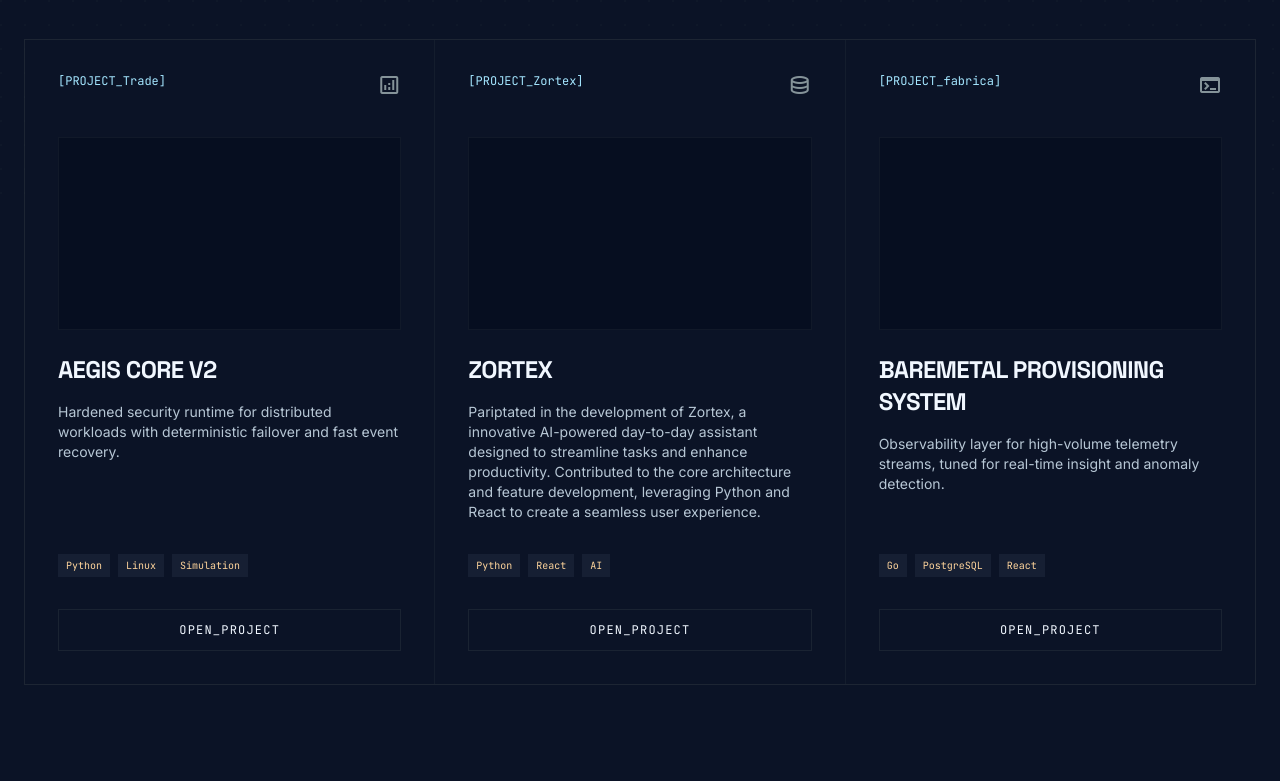
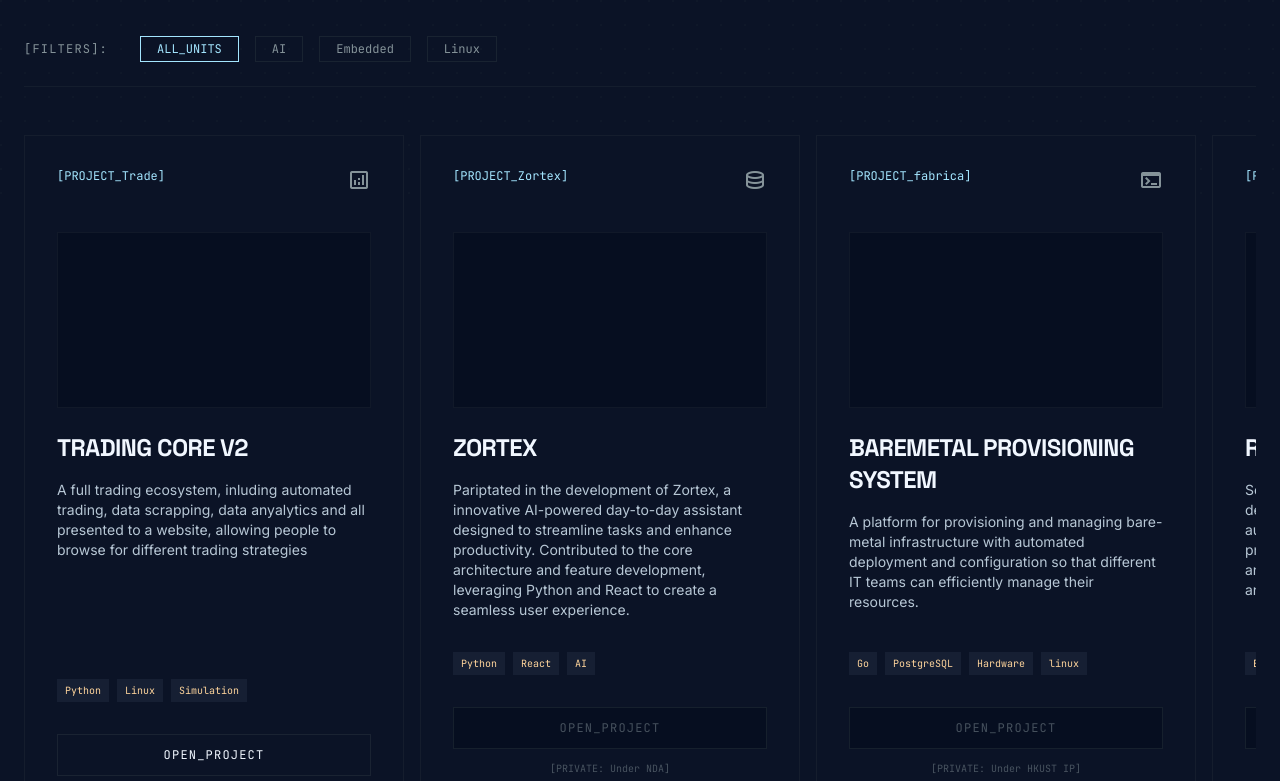
Before and after one commit to riggy420/riggy420.github.io, a React (Vite) app: page / in a window 1280 px wide. Shown: the part 600-1381 px from the top of the page. Built offline with nearby package versions, Linux system fonts and the light colour scheme.

Commit message:
Modified

```diff
--- a/package.json
+++ b/package.json
@@ -9,7 +9,8 @@
     "build": "tsc -b && vite build",
     "lint": "eslint .",
     "preview": "vite preview",
-    "predeploy": "npm run build", "deploy": "gh-pages -d dist"
+    "predeploy": "npm run build",
+    "deploy": "gh-pages -d dist"
   },
   "dependencies": {
     "react": "^19.2.4",
--- a/src/data/about.ts
+++ b/src/data/about.ts
@@ -4,7 +4,7 @@ export const stackGroups: StackGroup[] = [
   {
     id: 'CORE_LOGIC',
     title: 'Functional Programming',
-    description: 'TypeScript, Rust, and Go. Scalable, type-safe architectures designed for concurrency and reliability.',
+    description: 'TypeScript and Go. Scalable, type-safe architectures designed for concurrency and reliability.',
     icon: 'terminal',
   },
   {
@@ -23,7 +23,7 @@ export const stackGroups: StackGroup[] = [
   {
     id: 'PROGRAMMING_LANGUAGES',
     title: 'Programming Languages',
-    description: 'TypeScript, and Go. Scalable, type-safe architectures designed for concurrency and reliability.',
+    description: 'TypeScript and Go. Scalable, type-safe architectures designed for concurrency and reliability.',
     icon: 'code',
   },
   {
--- a/src/data/portfolio.ts
+++ b/src/data/portfolio.ts
@@ -5,15 +5,18 @@ export const navItems: NavItem[] = [
   { label: 'ABOUT', href: '/about' },
 ]
 
-export const projectFilters = ['ALL_UNITS', 'NEURAL_NETS', 'BLOCKCHAIN_CORES', 'INTERFACE_HUD']
+export const projectFilters = ['ALL_UNITS', 'AI', 'Embedded', 'Linux']
 
 export const projects: Project[] = [
   {
     id: 'PROJECT_Trade',
-    title: 'Aegis Core V2',
-    description: 'Hardened security runtime for distributed workloads with deterministic failover and fast event recovery.',
+    title: 'Trading Core V2',
+    description: 'A full trading ecosystem, inluding automated trading, data scrapping, data anyalytics and all presented to a website, allowing people to browse for different trading strategies ',
     tags: ['Python', 'Linux', 'Simulation'],
     icon: 'analytics',
+    link: "https://github.com/riggy420/library",
+    isPrivate: false,
+    privateReason: 'Client confidentiality',
   },
   {
     id: 'PROJECT_Zortex',
@@ -21,13 +24,30 @@ export const projects: Project[] = [
     description: 'Pariptated in the development of Zortex, a innovative AI-powered day-to-day assistant designed to streamline tasks and enhance productivity. Contributed to the core architecture and feature development, leveraging Python and React to create a seamless user experience.',
     tags: ['Python', 'React', 'AI'],
     icon: 'database',
+    link: "#",
+    isPrivate: true,
+    privateReason: "Under NDA"
   },
   {
     id: 'PROJECT_fabrica',
     title: 'Baremetal Provisioning System',
-    description: 'Observability layer for high-volume telemetry streams, tuned for real-time insight and anomaly detection.',
-    tags: ['Go', 'PostgreSQL', 'React'],
+    description: 'A platform for provisioning and managing bare-metal infrastructure with automated deployment and configuration so that different IT teams can efficiently manage their resources.',
+    tags: ['Go', 'PostgreSQL', 'Hardware',"linux"],
     icon: 'terminal',
+    link: "#",
+    isPrivate: true,
+    privateReason: 'Under HKUST IP',
+
+  },
+  {
+    id: 'PROJECT_float',
+    title: 'ROV - float',
+    description: 'Served under HKUST Robotics team and designed and architected a mini-ROV that can auto-deploy and measure temperature, time, pressure and depth in extreme environments and report the data. A 240p high resolution analog videos was trasnmitted for inspection',
+    tags: ['Embedded', 'Hardware', 'C++'],
+    icon: 'hardware',
+    link: "#",
+    isPrivate: true,
+    privateReason: 'Other team has exclusive rights',
   },
 ]
 
--- a/src/pages/AboutPage.tsx
+++ b/src/pages/AboutPage.tsx
@@ -46,7 +46,8 @@ export function AboutPage() {
           <div className="relative md:col-span-4">
             <div className="relative aspect-[3/4] overflow-hidden border border-outline-variant/20 bg-surface-container-lowest">
               <div className="absolute inset-0 bg-gradient-to-b from-primary/20 via-transparent to-background" />
-              <div className="absolute bottom-4 left-4 font-mono text-[10px] text-primary/60">SYSTEM_IMAGE_01.RAW</div>
+              <img src="/profile.jpeg" alt="Profile" className="h-full w-full object-cover object-[25%-75%]" />
+              <div className="absolute bottom-4 left-4 font-mono text-[10px] text-primary/60">It's me</div>
             </div>
             <div className="absolute -right-4 -top-4 h-24 w-24 border-r border-t border-primary/40" />
           </div>
--- a/src/pages/PortfolioPage.tsx
+++ b/src/pages/PortfolioPage.tsx
@@ -1,7 +1,39 @@
+import { useMemo, useState } from 'react'
 import { capabilities, projectFilters, projects } from '@/data/portfolio'
 import { SectionTitle } from '@/components/ui/SectionTitle'
 
 export function PortfolioPage() {
+  const [selectedFilter, setSelectedFilter] = useState(projectFilters[0] ?? 'ALL_UNITS')
+
+  const handleOpenProject = (link: string, isPrivate?: boolean) => {
+    if (isPrivate) {
+      return
+    }
+
+    if (!link || link === '#') {
+      return
+    }
+
+    if (link.startsWith('http://') || link.startsWith('https://')) {
+      window.open(link, '_blank', 'noopener,noreferrer')
+      return
+    }
+
+    window.location.assign(link)
+  }
+
+  const filteredProjects = useMemo(() => {
+    if (selectedFilter === 'ALL_UNITS') {
+      return projects
+    }
+
+    const normalizedFilter = selectedFilter.toLowerCase()
+
+    return projects.filter((project) =>
+      project.tags.some((tag) => tag.toLowerCase() === normalizedFilter),
+    )
+  }, [selectedFilter])
+
   return (
     <>
       <section className="mx-auto max-w-7xl px-6 pb-16 pt-24">
@@ -14,6 +46,8 @@ export function PortfolioPage() {
             DIGITAL
             <br />
             ARCHITECT
+            <br />
+            Ricky
           </h1>
           <p className="max-w-2xl text-lg leading-relaxed text-on-surface-variant">
             Building resilient platforms, high-fidelity interfaces, and deployment pipelines engineered for long-term scale.
@@ -23,17 +57,19 @@ export function PortfolioPage() {
 
       <section className="mx-auto mb-12 max-w-7xl px-6">
         <div className="flex flex-wrap items-center gap-4 border-b border-outline-variant/20 pb-6">
-          <span className="mr-4 font-mono text-xs uppercase tracking-widest text-outline">[FILTER_MODULE]:</span>
-          {projectFilters.map((filter, index) => (
+          <span className="mr-4 font-mono text-xs uppercase tracking-widest text-outline">[FILTERS]:</span>
+          {projectFilters.map((filter) => (
             <button
               key={filter}
               className={[
                 'border px-4 py-1 font-mono text-xs transition-colors',
-                index === 0
+                selectedFilter === filter
                   ? 'border-primary text-primary hover:bg-primary/10'
                   : 'border-outline-variant/30 text-outline hover:border-primary hover:text-primary',
               ].join(' ')}
               type="button"
+              aria-pressed={selectedFilter === filter}
+              onClick={() => setSelectedFilter(filter)}
             >
               {filter}
             </button>
@@ -42,11 +78,17 @@ export function PortfolioPage() {
       </section>
 
       <section className="mx-auto max-w-7xl px-6 pb-24">
-        <div className="grid grid-cols-1 gap-px border border-outline-variant/20 bg-outline-variant/20 md:grid-cols-2 lg:grid-cols-3">
-          {projects.map((project) => (
+        {filteredProjects.length === 0 ? (
+          <div className="border border-outline-variant/30 bg-surface p-8 text-center font-mono text-xs uppercase tracking-widest text-outline">
+            NO_PROJECTS_FOUND_FOR_{selectedFilter}
+          </div>
+        ) : (
+          <div className="overflow-x-auto pb-4">
+            <div className="flex min-w-max gap-4">
+              {filteredProjects.map((project) => (
                 <article
                   key={project.id}
-              className="group flex h-full flex-col border border-transparent bg-surface p-8 transition-colors hover:border-primary/30 hover:bg-surface-container-high"
+                  className="group flex w-[320px] flex-shrink-0 flex-col border border-outline-variant/20 bg-surface p-8 transition-colors hover:border-primary/30 hover:bg-surface-container-high md:w-[380px]"
                 >
                   <div className="mb-10 flex items-start justify-between">
                     <span className="font-mono text-xs text-primary">[{project.id}]</span>
@@ -67,12 +109,29 @@ export function PortfolioPage() {
                     ))}
                   </div>
 
-              <button className="w-full border border-outline-variant/30 py-3 font-mono text-xs uppercase tracking-widest transition-all group-hover:border-primary group-hover:text-primary">
+                  <button
+                    className={[
+                      'w-full border py-3 font-mono text-xs uppercase tracking-widest transition-all',
+                      project.isPrivate
+                        ? 'border-outline-variant/30 bg-surface-container-lowest text-outline/50 cursor-not-allowed'
+                        : 'border-outline-variant/30 group-hover:border-primary group-hover:text-primary',
+                    ].join(' ')}
+                    type="button"
+                    onClick={() => handleOpenProject(project.link, project.isPrivate)}
+                    disabled={project.isPrivate}
+                  >
                     OPEN_PROJECT
                   </button>
+                  {project.isPrivate && project.privateReason && (
+                    <p className="mt-3 text-center font-mono text-[10px] text-outline/50 italic">
+                      [PRIVATE: {project.privateReason}]
+                    </p>
+                  )}
                 </article>
               ))}
             </div>
+          </div>
+        )}
       </section>
 
       <section className="mx-auto max-w-7xl px-6 pb-40">
--- a/src/types/content.ts
+++ b/src/types/content.ts
@@ -9,6 +9,10 @@ export type Project = {
   description: string
   tags: string[]
   icon: string
+  link: string
+  picture?: string
+  isPrivate?: boolean
+  privateReason?: string
 }
 
 export type Capability = {
```
Also changed, not shown: public/profile.jpeg (added), 6 other files (tests, documents, lock files or other folders). Lines whose indentation alone changed are shown as unchanged.
